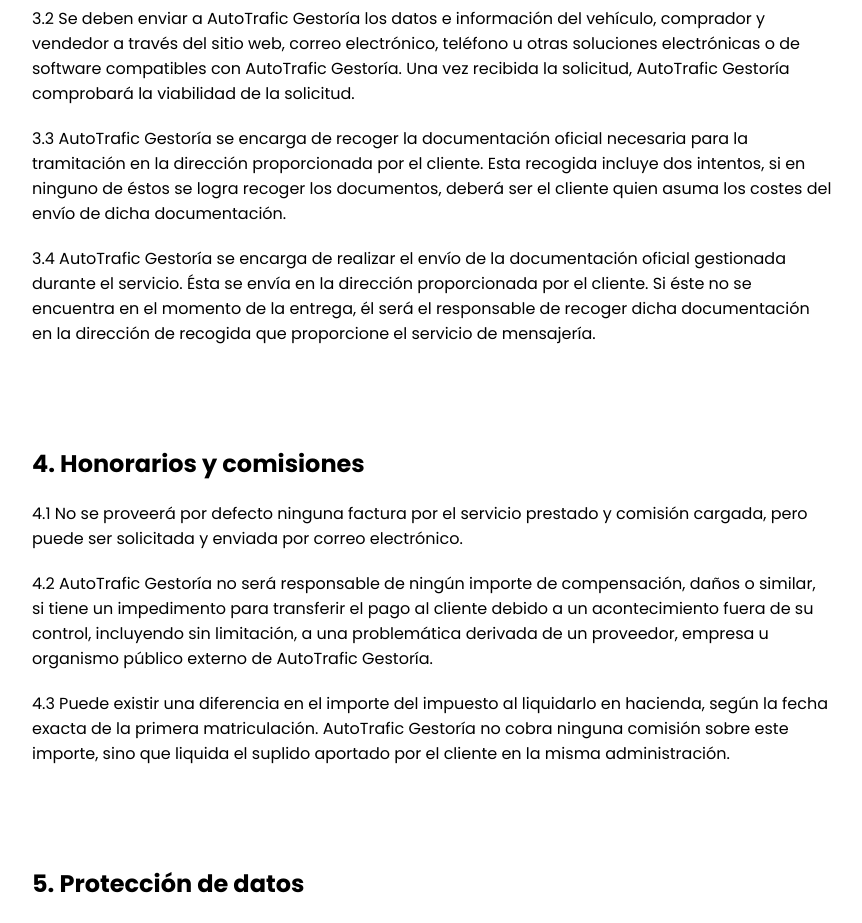
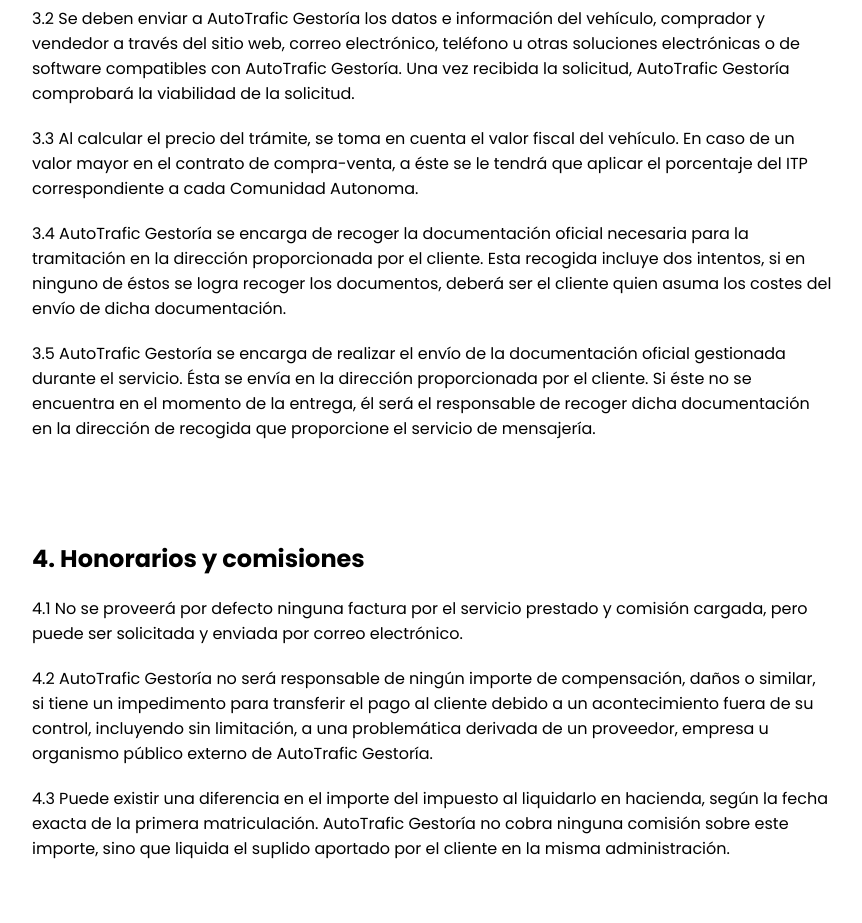
Before and after one commit to Autotrafic/frontend, a React app: page /condiciones in a window 1280 px wide. Shown: the part 1100-2023 px from the top of the page, without its empty margins (208-1070 px from the left). Built offline with nearby package versions, Linux system fonts and the light colour scheme.

Commit message:
Updated legal message

```diff
--- a/src/pages/legal/CondicionesUso.jsx
+++ b/src/pages/legal/CondicionesUso.jsx
@@ -50,13 +50,21 @@ export default function CondicionesUso() {
             sitio web, correo electrónico, teléfono u otras soluciones electrónicas o de software compatibles con AutoTrafic
             Gestoría. Una vez recibida la solicitud, AutoTrafic Gestoría comprobará la viabilidad de la solicitud.
           </Paragraph>
+
           <Paragraph>
-            3.3 AutoTrafic Gestoría se encarga de recoger la documentación oficial necesaria para la tramitación en la
+            3.3 Al calcular el precio del trámite, se toma en cuenta el valor fiscal del vehículo. En caso de un valor mayor
+            en el contrato de compra-venta, a éste se le tendrá que aplicar el porcentaje del ITP correspondiente a cada
+            Comunidad Autonoma.
+          </Paragraph>
+
+          <Paragraph>
+            3.4 AutoTrafic Gestoría se encarga de recoger la documentación oficial necesaria para la tramitación en la
             dirección proporcionada por el cliente. Esta recogida incluye dos intentos, si en ninguno de éstos se logra
             recoger los documentos, deberá ser el cliente quien asuma los costes del envío de dicha documentación.
           </Paragraph>
+
           <Paragraph>
-            3.4 AutoTrafic Gestoría se encarga de realizar el envío de la documentación oficial gestionada durante el
+            3.5 AutoTrafic Gestoría se encarga de realizar el envío de la documentación oficial gestionada durante el
             servicio. Ésta se envía en la dirección proporcionada por el cliente. Si éste no se encuentra en el momento de la
             entrega, él será el responsable de recoger dicha documentación en la dirección de recogida que proporcione el
             servicio de mensajería.
```
